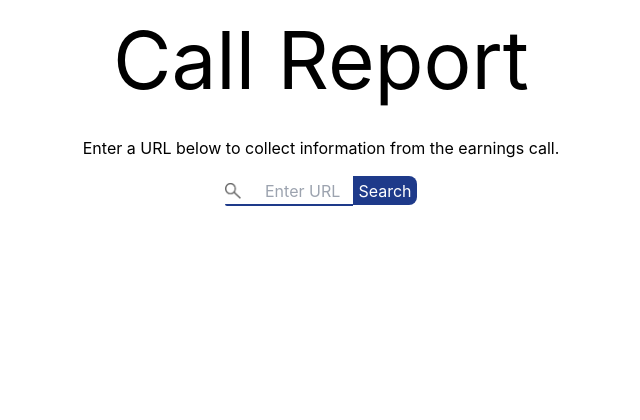
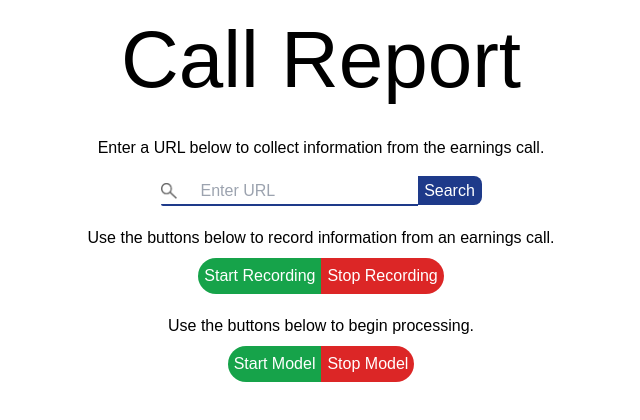
Before and after one commit to TheBraveChicken4/EarningsReaderHackCLT, a React (Create React App) app in the folder frontend/: page / in a window 1280 px wide. Shown: the top 420 px of the page, without its empty margins (319-959 px from the left). Built offline with nearby package versions, Linux system fonts and the light colour scheme.

Commit message:
Updated to have start/stop buttons for audio recording and model which is written to an environment variable

```diff
--- a/frontend/src/App.css
+++ b/frontend/src/App.css
@@ -1,3 +1,13 @@
 @tailwind base;
 @tailwind components;
 @tailwind utilities;
+
+@layer base {
+    @font-face {
+      font-family: 'Montserrat';
+      font-style: normal;
+      font-weight: 400;
+      font-display: swap;
+      src: url(./Assets/Montserrat-Regular.ttf) format('ttf');
+    }
+  }
--- a/frontend/src/Components/Homepage.jsx
+++ b/frontend/src/Components/Homepage.jsx
@@ -1,7 +1,12 @@
 import { React, useState } from 'react';
 
 const Homepage = () => {
-    const [url, setUrl] = useState(``);
+    const [url, setUrl] = useState('');
+    const [urlSuccessMessage, setUrlSuccessMessage] = useState('');
+    const [recordingSuccessMessage, setRecordingSuccessMessage] = useState('');
+    const [modelSuccessMessage, setModelSuccessMessage] = useState('');
+    const [isRecordingRunning, setIsRecordingRunning] = useState(false);
+    const [isModelRunning, setIsModelRunning] = useState(false);
 
     const isValidUrl = (string) => {
         const pattern = new RegExp('^(https?:\\/\\/)?'+
@@ -34,32 +39,149 @@ const Homepage = () => {
             });
 
             if (response.ok) {
-                await fetch('/run-script');
+                setUrlSuccessMessage('URL submitted successfully'); // Set success message
+                setUrl(''); // Clear the input field
             } else {
                 console.error('Error writing URL to file');
+                setUrlSuccessMessage('Error submitting URL.'); // Set error message
             }
         } catch (error) {
             console.error('Fetch error:', error);
+            setUrlSuccessMessage('Error submitting URL.'); // Set error message
+        }
+    };
+
+    const handleRecordingStart = async () => {
+        try {
+            const response = await fetch('http://localhost:3000/set-recording-running', {
+                method: 'POST',
+                headers: {
+                    'Content-Type': 'application/json',
+                },
+                body: JSON.stringify({ recordingRunning: true }),
+            });
+
+            if (response.ok) {
+                setIsRecordingRunning(true);
+                setRecordingSuccessMessage('Recording started successfully');
+                setModelSuccessMessage(''); // Clear model success message if needed
+            } else {
+                console.error('Error starting recording');
+                setRecordingSuccessMessage('Error starting recording');
+            }
+        } catch (error) {
+            console.error('Fetch error:', error);
+            setRecordingSuccessMessage('Error starting recording.');
+        }
+    };
+
+    const handleRecordingStop = async () => {
+        try {
+            const response = await fetch('http://localhost:3000/set-recording-running', {
+                method: 'POST',
+                headers: {
+                    'Content-Type': 'application/json',
+                },
+                body: JSON.stringify({ recordingRunning: false }),
+            });
+
+            if (response.ok) {
+                setIsRecordingRunning(false);
+                setRecordingSuccessMessage('Recording stopped successfully');
+            } else {
+                console.error('Error stopping recording');
+                setRecordingSuccessMessage('Error stopping recording');
+            }
+        } catch (error) {
+            console.error('Fetch error:', error);
+            setRecordingSuccessMessage('Error stopping recording.');
+        }
+    };
+
+    const handleModelStart = async () => {
+        try {
+            const response = await fetch('http://localhost:3000/set-model-running', {
+                method: 'POST',
+                headers: {
+                    'Content-Type': 'application/json',
+                },
+                body: JSON.stringify({ modelRunning: true }),
+            });
+
+            if (response.ok) {
+                setIsModelRunning(true);
+                setModelSuccessMessage('Model started successfully');
+                setRecordingSuccessMessage(''); // Clear recording success message if needed
+            } else {
+                console.error('Error starting model');
+                setModelSuccessMessage('Error starting model');
+            }
+        } catch (error) {
+            console.error('Fetch error:', error);
+            setModelSuccessMessage('Error starting model.');
+        }
+    };
+
+    const handleModelStop = async () => {
+        try {
+            const response = await fetch('http://localhost:3000/set-model-running', {
+                method: 'POST',
+                headers: {
+                    'Content-Type': 'application/json',
+                },
+                body: JSON.stringify({ modelRunning: false }),
+            });
+
+            if (response.ok) {
+                setIsModelRunning(false);
+                setModelSuccessMessage('Model stopped successfully');
+            } else {
+                console.error('Error stopping model');
+                setModelSuccessMessage('Error stopping model');
+            }
+        } catch (error) {
+            console.error('Fetch error:', error);
+            setModelSuccessMessage('Error stopping model.');
         }
     };
 
     return (
-        <div className="homepage min-h-screen text-center">
-            <h1 className="text-[10vh]">Call Report</h1>
-            <p className="m-[2vh] m-b-[2vh]">Enter a URL below to collect information from the earnings call.</p>
+        <div className="homepage min-h-screen text-center font-customFont">
+            <h1 className="text-[10vh] ">Call Report</h1>
+            <p className="m-[2vh] m-b-[2vh] ">Enter a URL below to collect information from the earnings call.</p>
             <form onSubmit={handleSubmit} className="items-center">
                 <input
                     type="url"
                     name="url"
                     id="url"
                     placeholder="Enter URL"
-                    className="h-[3.5vh] w-[10%] p-[10px] border-b-2 border-blue-900 bg-[url(Assets/search_icon.png)] [background-size:2vh] bg-[left] bg-no-repeat pl-[40px] rounded-l-sm
+                    className="h-[3.5vh] min-w-[5%] p-[10px] border-b-2 border-blue-900 bg-[url(Assets/search_icon.png)] [background-size:2vh] bg-[left] bg-no-repeat pl-[40px] rounded-l-sm
                                 focus:outline-none transition-colors duration-200"
                     value={url}
                     onChange={(e) => setUrl(e.target.value)}
                 />
-                <button type="submit" className="flex-grow min-h-[calc(3.9vh-2px)] min-w-[5%] bg-blue-900 text-white rounded-r-lg">Search</button>
+                <button type="submit" className="flex-grow min-h-[calc(3.9vh-2px)] min-w-[5%] bg-blue-900 text-white rounded-r-lg
+                                hover:bg-blue-500 duration-300">Search</button>
             </form>
+            {urlSuccessMessage && (
+                <p className="mt-4 text-green-600">{urlSuccessMessage}</p>
+            )}
+            <div className="recorder mt-5 items-center">
+                <p className="mb-[1vh]">Use the buttons below to record information from an earnings call.</p>
+                <button onClick={handleRecordingStart} className="min-h-[4vh] min-w-[6vh] p-[6px] rounded-l-full bg-green-600 text-white hover:bg-green-400 duration-300">Start Recording</button>
+                <button onClick={handleRecordingStop} className="min-h-[4vh] min-w-[6vh] p-[6px] rounded-r-full bg-red-600 text-white hover:bg-red-400 duration-300">Stop Recording</button>
+                {recordingSuccessMessage && (
+                    <p className="mt-4 text-green-600">{recordingSuccessMessage}</p>
+                )}
+            </div>
+            <div className="model mt-5">
+                <p className="mb-[1vh] ">Use the buttons below to begin processing.</p>
+                <button onClick={handleModelStart} className="min-h-[4vh] min-w-[6vh] p-[6px] rounded-l-full bg-green-600 text-white hover:bg-green-400 duration-300">Start Model</button>
+                <button onClick={handleModelStop} className="min-h-[4vh] min-w-[6vh] p-[6px] rounded-r-full bg-red-600 text-white hover:bg-red-400 duration-300">Stop Model</button>
+                {modelSuccessMessage && (
+                    <p className="mt-4 text-green-600">{modelSuccessMessage}</p>
+                )}
+            </div>
         </div>
     );
 };
--- a/frontend/tailwind.config.js
+++ b/frontend/tailwind.config.js
@@ -5,11 +5,10 @@ module.exports = {
   ],
   theme: {
     extend: {
+      fontFamily: {
+        customFont: ['"Montserrat"', "sans-serif"]
+      },
     },
-    fontFamily: {
-
-    },
-
   },
   plugins: [],
 }
```
Also changed, not shown: frontend/src/Assets/Montserrat-Regular.ttf (added), 1 other file (tests, documents, lock files or other folders).
